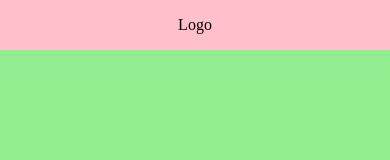
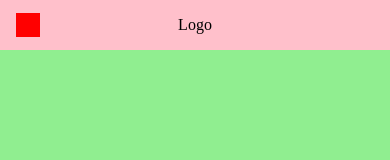
Before and after one commit to ruidashen/R-UI, a Vue app: page / in a window 390 px wide. Shown: the top 160 px of the page. Built offline with nearby package versions, Linux system fonts and the light colour scheme.

Commit message:
complete toggle aside logic

```diff
--- a/src/App.vue
+++ b/src/App.vue
@@ -9,7 +9,9 @@
 export default {
   name: "App",
   setup() {
-    const asideVisible = ref(false);
+    // show aside by default on large device.
+    const deviceWidth = document.documentElement.clientWidth;
+    const asideVisible = ref(deviceWidth <= 500 ? false : true);
     provide("asideVisible", asideVisible);
   },
 };
--- a/src/components/Topnav.vue
+++ b/src/components/Topnav.vue
@@ -1,11 +1,11 @@
 <template>
   <div class="topnav">
-    <div class="logo" @click="toggleMenu">Logo</div>
+    <div class="logo">Logo</div>
     <ul class="menu">
       <li>item 1</li>
       <li>item 2</li>
     </ul>
-    <span class="toggleAside"></span>
+    <span class="toggleAside" @click="toggleMenu"></span>
   </div>
 </template>
 
@@ -44,6 +44,17 @@
     }
   }
 
+  > .toggleAside {
+    display: inline-block;
+    width: 24px;
+    height: 24px;
+    background-color: red;
+    position: absolute;
+    left: 16px;
+    top: 50%;
+    transform: translateY(-50%);
+    display: none;
+  }
   @media (max-width: 500px) {
     > .menu {
       display: none;
@@ -51,6 +62,10 @@
     > .logo {
       margin: 0 auto;
     }
+
+    > .toggleAside {
+      display: inline-block;
+    }
   }
 }
 </style>
--- a/src/views/Doc.vue
+++ b/src/views/Doc.vue
@@ -43,10 +43,7 @@
   background-color: lightblue;
   width: 160px;
   padding: 16px;
-  position: fixed;
-  top: 0;
-  left: 0;
-  padding-top: 70px;
+
   > h2 {
     margin-bottom: 4px;
   }
@@ -56,5 +53,12 @@
       padding: 4px;
     }
   }
+
+  @media (max-width: 500px) {
+    position: fixed;
+    top: 0;
+    left: 0;
+    padding-top: 70px;
+  }
 }
 </style>
```
